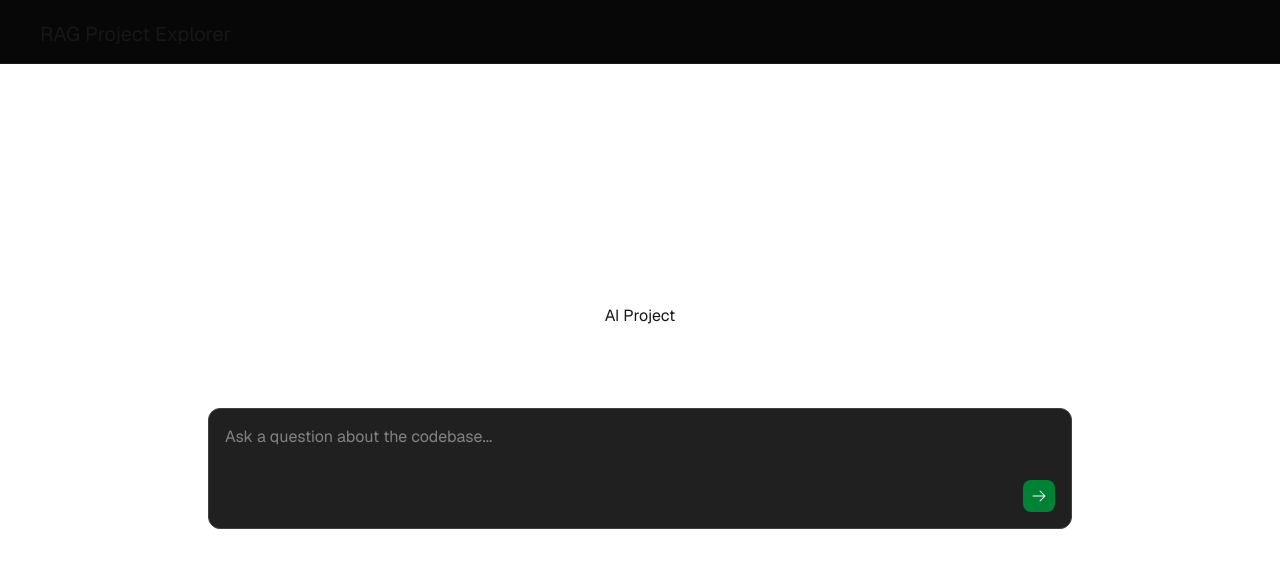
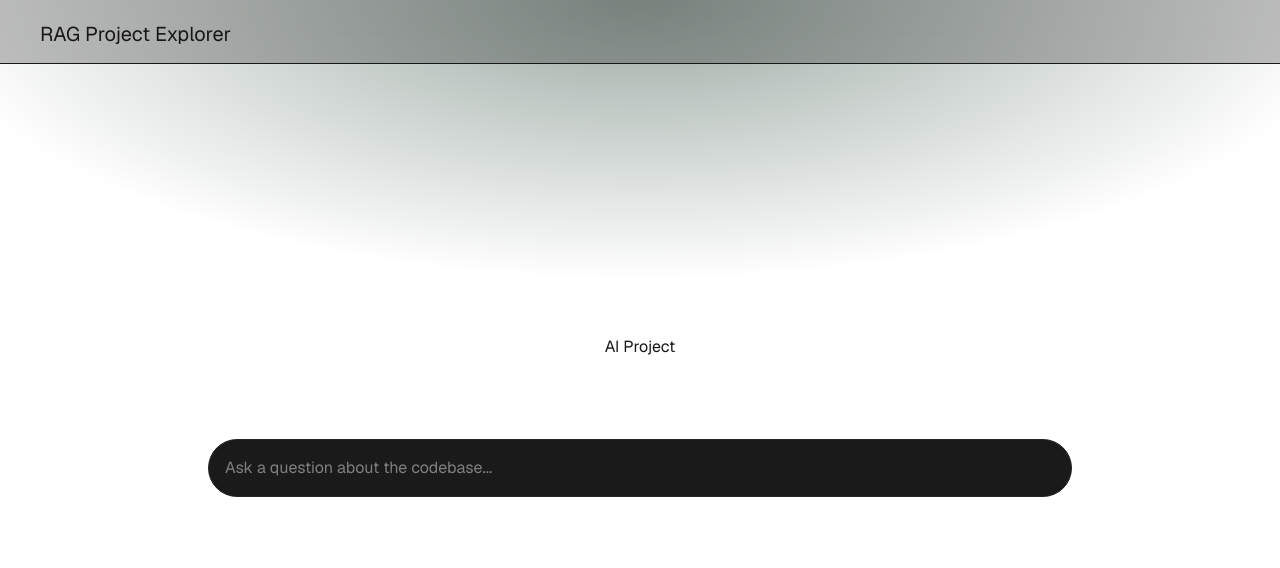
Before and after one commit to sonuoso/rag-project-explorer, a Next.js app: page / in a window 1280 px wide. Shown: the top 568 px of the page. Built offline with nearby package versions, Linux system fonts and the light colour scheme.

Commit message:
style: homepage pill input, ambient background, UI polish

```diff
--- a/app/globals.css
+++ b/app/globals.css
@@ -35,10 +35,10 @@
 
 .markdown li {
   margin-bottom: 0.5rem;
+  line-height: 1.7;
 }
 
-.markdown code:not(pre, pre code)
- {
+.markdown code:not(pre, pre code) {
   font-family: var(--font-mono);
   font-size: 0.85rem;
   padding: 0.25rem 0.5rem;
@@ -47,8 +47,7 @@
   border-radius: 6px;
 }
 
-.markdown pre
- {
+.markdown pre {
   padding: 0.2rem;
   margin: 1rem 0;
   background: #101010;
@@ -57,20 +56,21 @@
   scrollbar-color: #202020 #101010;
 }
 
-.markdown pre code
- {
+.markdown pre code {
   background: #101010;
 }
 
 @media (prefers-color-scheme: dark) {
   :root {
-    --background: #020202;
+    --background: #0e0e0e;
     --foreground: #ededed;
   }
 }
 
 body {
-  background: var(--background);
+  background:
+    radial-gradient(ellipse 80% 50% at 50% 0%, #1a3a2a70 0%, transparent 70%),
+    var(--background);
   color: var(--foreground);
   font-family: var(--font-sans), Arial, Helvetica, sans-serif;
 }
--- a/app/page.tsx
+++ b/app/page.tsx
@@ -3,7 +3,7 @@ import ChatInterface from "@/components/ChatInterface";
 export default function Home() {
   return (
     <>
-      <header className="h-[4rem] bg-[#070707] text-xl py-5 px-10 border-b border-neutral-900">
+      <header className="h-[4rem] bg-[#0e0e0e]/25 backdrop-blur-md text-xl py-5 px-10 border-b border-neutral-900">
         RAG Project Explorer
       </header>
       <main className="max-w-4xl w-full mx-auto">
--- a/components/ChatInterface.tsx
+++ b/components/ChatInterface.tsx
@@ -22,6 +22,7 @@ export default function ChatInterface() {
   const [messages, setMessages] = useState<Message[]>([]);
   const [loading, setLoading] = useState(false);
   const textareaRef = useRef<HTMLTextAreaElement>(null);
+  const [isExpanded, setIsExpanded] = useState(false);
 
   async function handleSubmit() {
     if (!input.trim()) {
@@ -33,6 +34,8 @@ export default function ChatInterface() {
     setLoading(true);
 
     setInput("");
+
+    setIsExpanded(false);
 
     if (textareaRef.current) {
       textareaRef.current.style.height = "2.5rem";
@@ -68,12 +71,12 @@ export default function ChatInterface() {
     >
       {messages.length === 0 && <h1>AI Project</h1>}
       <div
-        className={`flex ${messages.length > 0 ? "flex-1" : ""} flex-col overflow-auto scrollbar-thin scrollbar-thumb-[#202020] scrollbar-track-[#020202] px-2 pt-8 pb-12 gap-2`}
+        className={`flex ${messages.length > 0 ? "flex-1" : ""} flex-col overflow-auto scrollbar-thin scrollbar-thumb-[#202020] scrollbar-track-transparent px-2 pt-8 pb-12 gap-2`}
       >
         {messages.map((message, index) => (
           <div
             key={index}
-            className={`rounded-xl mb-4 px-4 py-3 ${message.role === "user" ? "max-w-3xl ml-auto bg-[#202020]" : "w-full mr-auto"}`}
+            className={`rounded-xl mb-4 px-4 py-3 ${message.role === "user" ? "max-w-3xl ml-auto bg-[#212121]" : "w-full mr-auto"}`}
           >
             <div className="markdown">
               <ReactMarkdown rehypePlugins={[rehypeHighlight]}>
@@ -97,9 +100,11 @@ export default function ChatInterface() {
         ))}
         {loading && <p className="text-sm text-gray-400">Thinking...</p>}
       </div>
-      <div className="w-full pt-4 bg-[#202020] border border-neutral-700 rounded-xl">
+      <div
+        className={`w-full flex bg-[#1a1a1a] border border-neutral-800 ${messages.length === 0 && !isExpanded ? "py-2 rounded-full" : "pt-4 flex-col rounded-xl"}`}
+      >
         <textarea
-          className="w-full px-4 text-base text-neutral-200 bg-transparent focus:outline-none resize-none overflow-y-auto scrollbar-thin scrollbar-thumb-[#202020] scrollbar-track-[#141414]"
+          className={`w-full justify-center ${messages.length === 0 && !isExpanded && "py-2"} px-4 text-base text-neutral-200 bg-transparent focus:outline-none resize-none overflow-y-auto scrollbar-thin scrollbar-thumb-[#202020] scrollbar-track-transparent`}
           placeholder="Ask a question about the codebase..."
           value={input}
           rows={1}
@@ -108,7 +113,9 @@ export default function ChatInterface() {
           onChange={(e) => {
             setInput(e.target.value);
             e.target.style.height = "auto";
-            e.target.style.height = Math.min(e.target.scrollHeight, 320) + "px";
+            const newHeight = Math.min(e.target.scrollHeight, 320);
+            e.target.style.height = newHeight + "px";
+            setIsExpanded(newHeight > 40); // 2.5rem = 40px
           }}
           onKeyDown={(e) => {
             if (e.key === "Enter" && !e.shiftKey) {
@@ -117,14 +124,16 @@ export default function ChatInterface() {
             }
           }}
         />
-        <div className="flex pt-2 justify-end">
+        {((messages.length === 0 && input) || messages.length !== 0) && (
+          <div className="flex justify-end">
             <button
-            className="mb-4 mr-4 px-2 py-2 bg-[#008235] hover:bg-green-600 text-white rounded-lg text-sm"
+              className={`${messages.length === 0 && !isExpanded ? "my-1 rounded-full" : "my-4 rounded-lg"} mx-4 px-2 py-2 bg-[#008235] hover:bg-green-600 text-white text-sm`}
               onClick={handleSubmit}
             >
               <ArrowRightIcon className="w-4 h-4" />
             </button>
           </div>
+        )}
       </div>
     </div>
   );
--- a/components/SourceCard.tsx
+++ b/components/SourceCard.tsx
@@ -37,7 +37,7 @@ export default function SourceCard({
 
       {expanded && (
         <div className="bg-[#101010] rounded-lg p-2">
-          <pre className="p-2 mt-2 text-xs overflow-auto scrollbar-thin scrollbar-thumb-[#404040] scrollbar-track-[#101010]">
+          <pre className="p-2 mt-2 text-xs overflow-auto scrollbar-thin scrollbar-thumb-[#404040] scrollbar-track-transparent">
             <code>{content}</code>
           </pre>
         </div>
```
Lines whose indentation alone changed are shown as unchanged.
